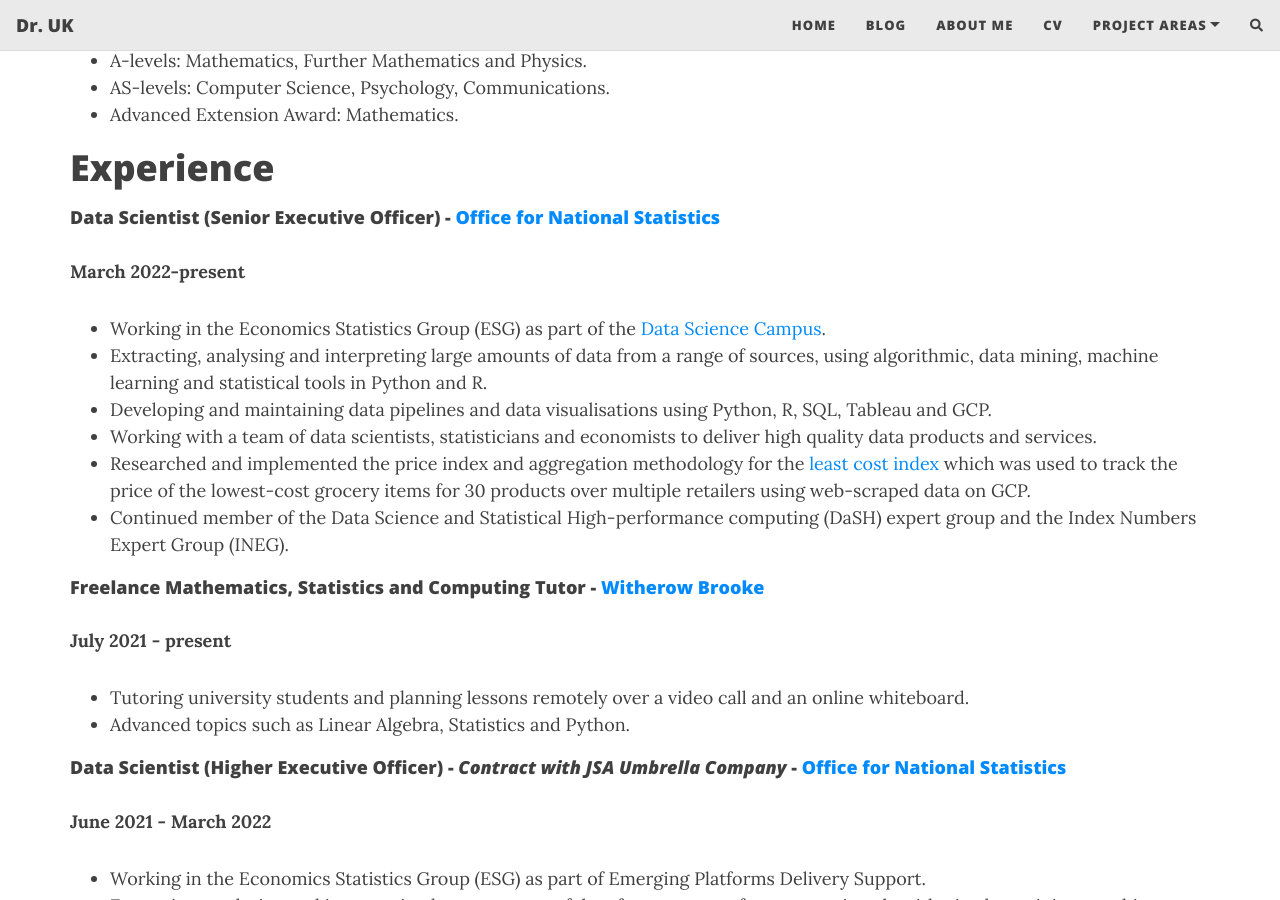
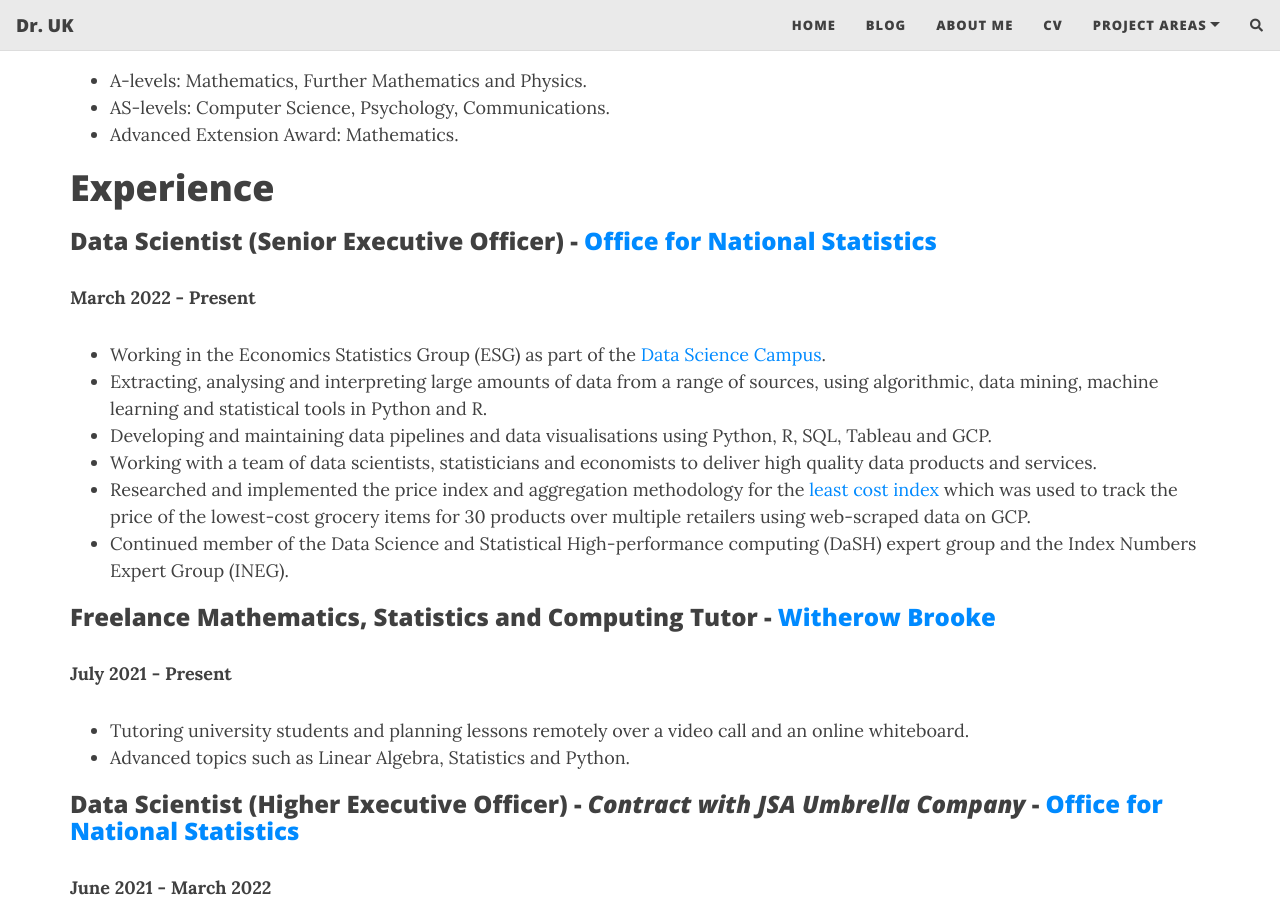
Before and after one commit to drrobotk/drrobotk.github.io, a Jekyll site: the page built from cv.md, in a window 1280 px wide and 900 px high, scrolled down 1689 px. Built offline with Jekyll 4.4.1, drawn with Linux system fonts in a browser that asks for light colours; nearby versions of some CDN libraries; comment, search, counter and statistics services are not loaded.

Commit message:
Update CV.

```diff
--- a/cv.md
+++ b/cv.md
@@ -9,26 +9,26 @@
 
 # Skills
 
-- ### Programming and Scripting
+### Programming and Scripting
 Python, C++, Visual Basic, Java, Javascript, PyScript, PHP, PowerShell, Bash, SQL,
 and HTML5
-- ### Computations and Data Science
+### Computations and Data Science
 Mathematica, Maple, MATLAB, Matplotlib, NumPy, SciPy, Seaborn, GAMS,
 Pandas, PySpark, Jupyter, Tableau, Plotly and R
-- ### Machine Learning
+### Machine Learning
 Statsmodels, Scikit-learn, TensorFlow, Keras, PyTorch and XGBoost
-- ### Technical
+### Technical
 Data analysis, Time Series Analytics, Signal Processing, Web Scraping,
 Mathematical Modelling, Quantitative Research, Statistical Analysis,
 Data Mining, Arduino, Raspberry Pi, TCP/IP Networking and Debugging,
 Cloud Computing (Cloudera, GCP, Microsoft Azure), Big Data (Spark and
 Hadoop), Jenkins, Agile software development, Git and Docker
-- ### Graphics
+### Graphics
 Photoshop, PowerPoint, LaTeX, GIMP and CorelDraw
 
 # Education
 
-#### **PhD in Applied Mathematics & Theoretical Physics** - [King's College London](https://www.kcl.ac.uk/)
+### **PhD in Applied Mathematics & Theoretical Physics** - [King's College London](https://www.kcl.ac.uk/)
 
 **November 2014 - December 2019**
 -   Thesis: [*Dynamical supersymmetry enhancement black hole horizons*](https://kclpure.kcl.ac.uk/portal/en/theses/dynamical-supersymmetry-enhancement-of-black-hole-horizons(e38b3d0d-4523-41d5-998e-c83f20a18441).html)
@@ -36,14 +36,14 @@
 -   Research conducted between 2017-2019 independently without supervision.
 -   Awarded PhD Scholarship by the [Science and Technology Facilities Council (STFC)](https://stfc.ukri.org/) for academic excellence.
 
-#### **MSci in Mathematics** - [King's College London](https://www.kcl.ac.uk/)
+### **MSci in Mathematics** - [King's College London](https://www.kcl.ac.uk/)
 
 **September 2008 - August 2012**
 -   Grade: *First Class Honours (1:1)*
 -   Covered various modules in pure and applied mathematics, including physics and statistics.
 -   Dissertation: '*Integrable quantum spin chains'*
 
-#### **3 A-levels, 3 AS-levels and AEA** - [Sir George Monoux College](https://www.sgmc.ac.uk/)
+### **3 A-levels, 3 AS-levels and AEA** - [Sir George Monoux College](https://www.sgmc.ac.uk/)
 
 **September 2006 - July 2008**
 -   A-levels: Mathematics, Further Mathematics and Physics.
@@ -52,9 +52,9 @@
 
 # Experience
 
-#### **Data Scientist (Senior Executive Officer)** - [Office for National Statistics](https://www.ons.gov.uk/)
+### **Data Scientist (Senior Executive Officer)** - [Office for National Statistics](https://www.ons.gov.uk/)
 
-**March 2022-present**
+**March 2022 - Present**
 -   Working in the Economics Statistics Group (ESG) as part of the [Data Science Campus](https://datasciencecampus.ons.gov.uk/).
 -   Extracting, analysing and interpreting large amounts of data from a range of sources, using algorithmic, data mining, machine learning and statistical tools in Python and R.
 -   Developing and maintaining data pipelines and data visualisations using Python, R, SQL, Tableau and GCP.
@@ -62,13 +62,13 @@
 -   Researched and implemented the price index and aggregation methodology for the [least cost index](https://www.ons.gov.uk/economy/inflationandpriceindices/articles/trackingthelowestcostgroceryitemsukexperimentalanalysis/april2021toapril2022) which was used to track the price of the lowest-cost grocery items for 30 products over multiple retailers using web-scraped data on GCP.
 -   Continued member of the Data Science and Statistical High-performance computing (DaSH) expert group and the Index Numbers Expert Group (INEG).
 
-#### **Freelance Mathematics, Statistics and Computing Tutor** - [Witherow Brooke](https://www.witherowbrooke.co.uk/)
+### **Freelance Mathematics, Statistics and Computing Tutor** - [Witherow Brooke](https://www.witherowbrooke.co.uk/)
 
-**July 2021 - present**
+**July 2021 - Present**
 -   Tutoring university students and planning lessons remotely over a video call and an online whiteboard.
 -   Advanced topics such as Linear Algebra, Statistics and Python.
 
-#### **Data Scientist (Higher Executive Officer)** - *Contract with JSA Umbrella Company* - [Office for National Statistics](https://www.ons.gov.uk/)
+### **Data Scientist (Higher Executive Officer)** - *Contract with JSA Umbrella Company* - [Office for National Statistics](https://www.ons.gov.uk/)
 
 **June 2021 - March 2022**
 -   Working in the Economics Statistics Group (ESG) as part of Emerging Platforms Delivery Support.
@@ -77,7 +77,7 @@
 -   Developed and maintained data pipelines and data visualisations using Python, SQL, Spark and Cloudera.
 -   Became a member of the Data Science and Statistical High-performance computing (DaSH) expert group, the Index Numbers Expert Group (INEG) \`and the EPDS induction team onboarding new starters.
 
-#### **Mathematics, Software and Technology Consultant** - Self-employed
+### **Mathematics, Software and Technology Consultant** - Self-employed
 
 **January 2019 - Present**
 -   Advice to clients on the application of mathematics, software and technology, such as statistical analysis, machine learning or IoT devices.
@@ -85,25 +85,25 @@
 -   Provided training and tutoring in mathematics, software and technology.
 -   Consulting on web development and writing custom code in Python, PHP, Javascript, MySQL etc.
 
-#### **Electronics Repair Technician** - Self-employed
+### **Electronics Repair Technician** - Self-employed
 
 **January 2009 - Present**
 -   Providing services to repair electronics such as PCs, laptops and mobile phones.
 -   Upgrading computer software and hardware.
 
-#### **Freelance Mathematics Content Writer and Video Developer** - [Nagwa](https://www.nagwa.com/en/)
+### **Freelance Mathematics Content Writer and Video Developer** - [Nagwa](https://www.nagwa.com/en/)
 
 **July 2020 - Febuary 2021**
 -   Planning, researching and writing 'explainer' content using LaTeX for topics in mathematics from GCSE to undegraduate level.
 -   Recording lesson and question videos for mathematics using the Nagwa studio app.
 
-#### **Science Communication Volunteer** - [Institute of Physics](https://www.iop.org/)
+### **Science Communication Volunteer** - [Institute of Physics](https://www.iop.org/)
 
 **July 2015 - August 2015**
 -   Participant in an online event called 'I'm a Scientist, get me out of here'.
 -   Answered questions by school students regarding my research but also black holes and physics, with fast paced web chats.
 
-#### **Postgraduate Researcher** - [King's College London](https://www.kcl.ac.uk/)
+### **Postgraduate Researcher** - [King's College London](https://www.kcl.ac.uk/)
 
 **November 2014 - Febuary 2019**
 -   Researched black holes in quantum gravity.
@@ -114,7 +114,7 @@
 -   Awarded a PhD Scholarship by the [Science and Technology Facilities Council (STFC)](https://stfc.ukri.org/) for academic excellence.
 -   Planned weekly journal clubs and other activities.
 
-#### **Graduate Teaching Assistant** - [King's College London](https://www.kcl.ac.uk/)
+### **Graduate Teaching Assistant** - [King's College London](https://www.kcl.ac.uk/)
 
 **September 2012 - January 2019**
 -   Teaching Assistant for: Calculus I, Calculus II, Partial Differential equations and Complex Variables, Geometry of Surfaces, Introduction to dynamical systems, Intermediate dynamics, Linear Methods, Elementary Number Theory, Groups and Symmetries, Linear Algebra.
@@ -123,14 +123,14 @@
 -   Held office hours for students to ask questions and discuss problems.
 -   Planned regular tutorials, offered guidance and support to students, held extended office hours, marked weekly assignments and oversaw student presentations.
 
-#### **Researcher** - [King's College London](https://www.kcl.ac.uk/)
+### **Researcher** - [King's College London](https://www.kcl.ac.uk/)
 
 **October 2011 - June 2012**
 -   Researched quantum integrable and spin chains with applications in quantum computing for information processing.
 -   Training in the mathematics department with supervisor Dr B Doyon.
 -   Analysed physics journal papers and typed up report in LaTeX.
 
-#### **Sales Assistant** - [River Island](https://www.riverisland.com/)
+### **Sales Assistant** - [River Island](https://www.riverisland.com/)
 
 **October 2008 - November 2010**
 -   Greeting customers who entered the shop, giving advice and guidance on product selection and dealing with customer issues and answering queries.
```
